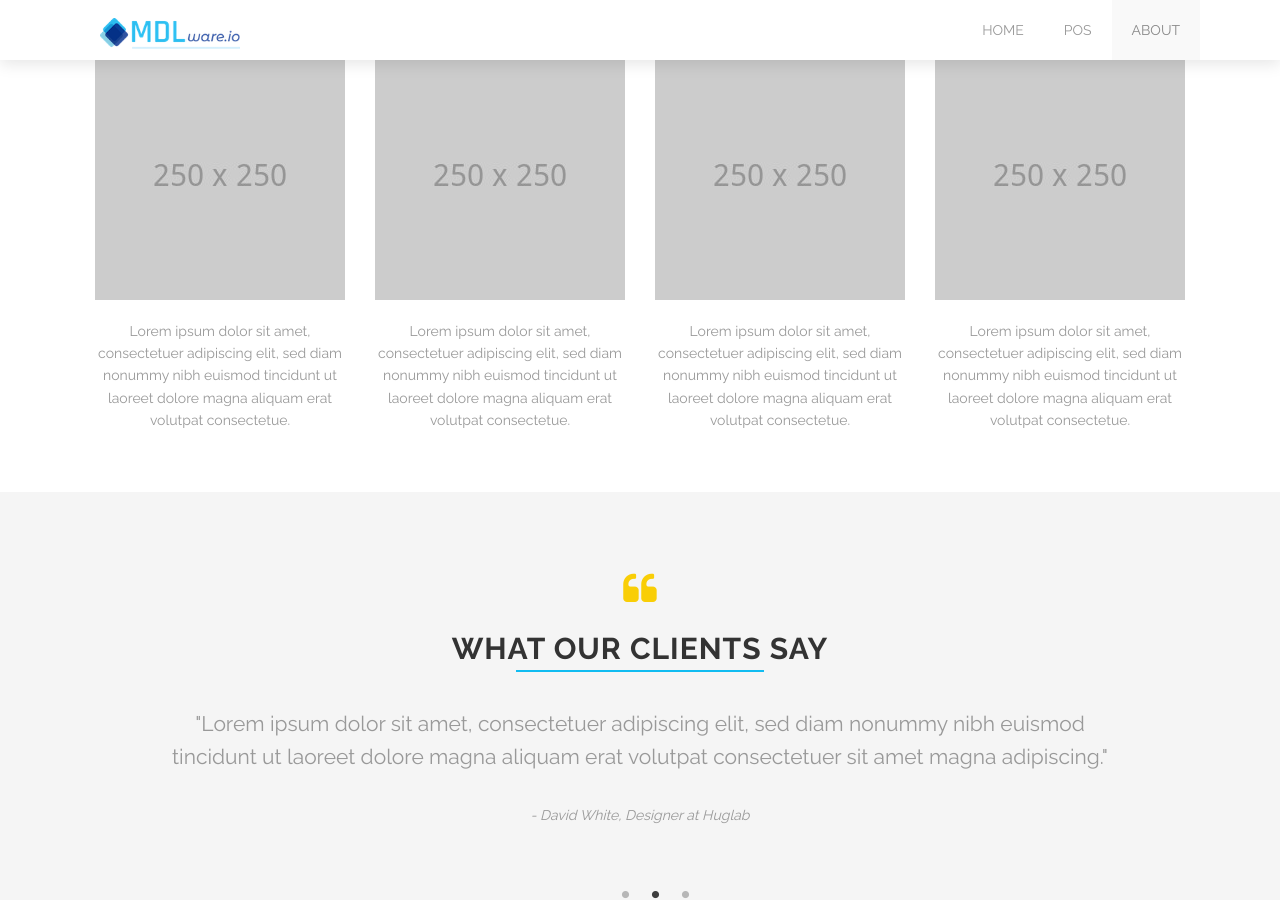
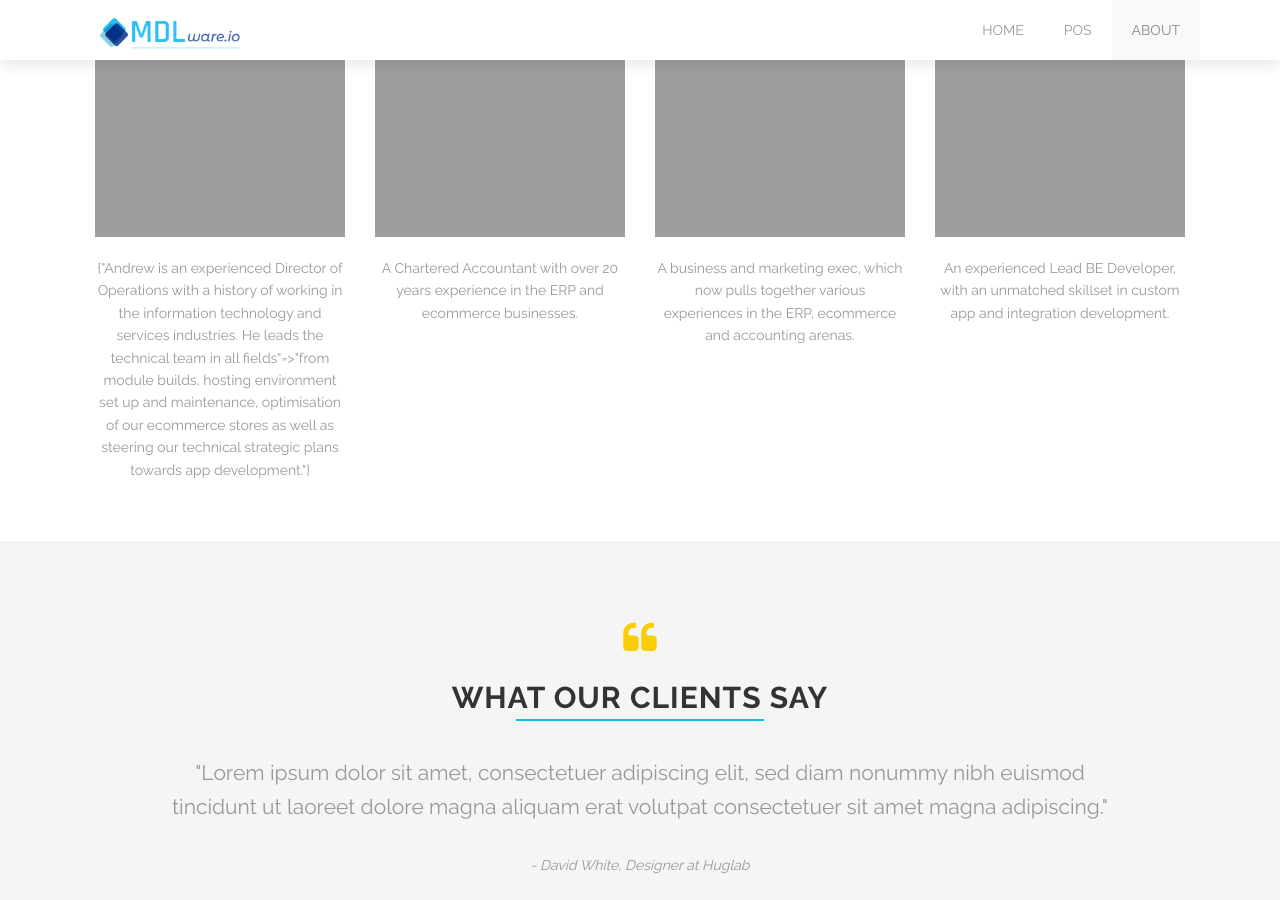
Before and after one commit to mdlware-io/mdlware-io.github.io, a Jekyll site: the page built from about.html, in a window 1280 px wide and 900 px high, scrolled down 767 px. Built offline with Jekyll 4.4.1, drawn with Linux system fonts in a browser that asks for light colours.

Commit message:
meet the team photos

```diff
--- a/_data/members.yml
+++ b/_data/members.yml
@@ -1,16 +1,16 @@
-- avatar: images/@stock/member-1.jpg
-  name: Mark Wayne
-  position: Founder
+- avatar: images/@stock/andrew.jpg
+  name: Andrew McLennan
+  position: CTO
   socials:
     - link: http://twitter.com
       icon: twitter
     - link: http://facebook.com
       icon: facebook
   desc:
-    Lorem ipsum dolor sit amet, consectetuer adipiscing elit, sed diam nonummy nibh euismod tincidunt ut laoreet dolore magna aliquam erat volutpat consectetue.
-- avatar: images/@stock/member-2.jpg
-  name: Kate Holms
-  position: Creative Director
+    Andrew is an experienced Director of Operations with a history of working in the information technology and services industries. He leads the technical team in all fields: from module builds, hosting environment set up and maintenance, optimisation of our ecommerce stores as well as steering our technical strategic plans towards app development.
+- avatar: images/@stock/simon.jpg
+  name: Simon Abbott
+  position: Chairman
   socials:
     - link: http://twitter.com
       icon: twitter
@@ -19,10 +19,10 @@
     - link: http://dribbble.com
       icon: dribbble
   desc:
-    Lorem ipsum dolor sit amet, consectetuer adipiscing elit, sed diam nonummy nibh euismod tincidunt ut laoreet dolore magna aliquam erat volutpat consectetue.
-- avatar: images/@stock/member-3.jpg
-  name: Tome Hason
-  position: Designer
+    A Chartered Accountant with over 20 years experience in the ERP and ecommerce businesses.
+- avatar: images/@stock/michelle.jpg
+  name: Michelle Picillo
+  position: CEO
   socials:
     - link: http://twitter.com
       icon: twitter
@@ -31,14 +31,14 @@
     - link: http://tumblr.com
       icon: tumblr
   desc:
-    Lorem ipsum dolor sit amet, consectetuer adipiscing elit, sed diam nonummy nibh euismod tincidunt ut laoreet dolore magna aliquam erat volutpat consectetue.
-- avatar: images/@stock/member-4.jpg
-  name: Lily Whrem
-  position: Developer
+    A business and marketing exec, which now pulls together various experiences in the ERP, ecommerce and accounting arenas.
+- avatar: images/@stock/rob.jpg
+  name: Rob McLean
+  position: System Architect
   socials:
     - link: http://twitter.com
       icon: twitter
     - link: http://facebook.com
       icon: facebook
   desc:
-    Lorem ipsum dolor sit amet, consectetuer adipiscing elit, sed diam nonummy nibh euismod tincidunt ut laoreet dolore magna aliquam erat volutpat consectetue.
+    An experienced Lead BE Developer, with an unmatched skillset in custom app and integration development.
```
